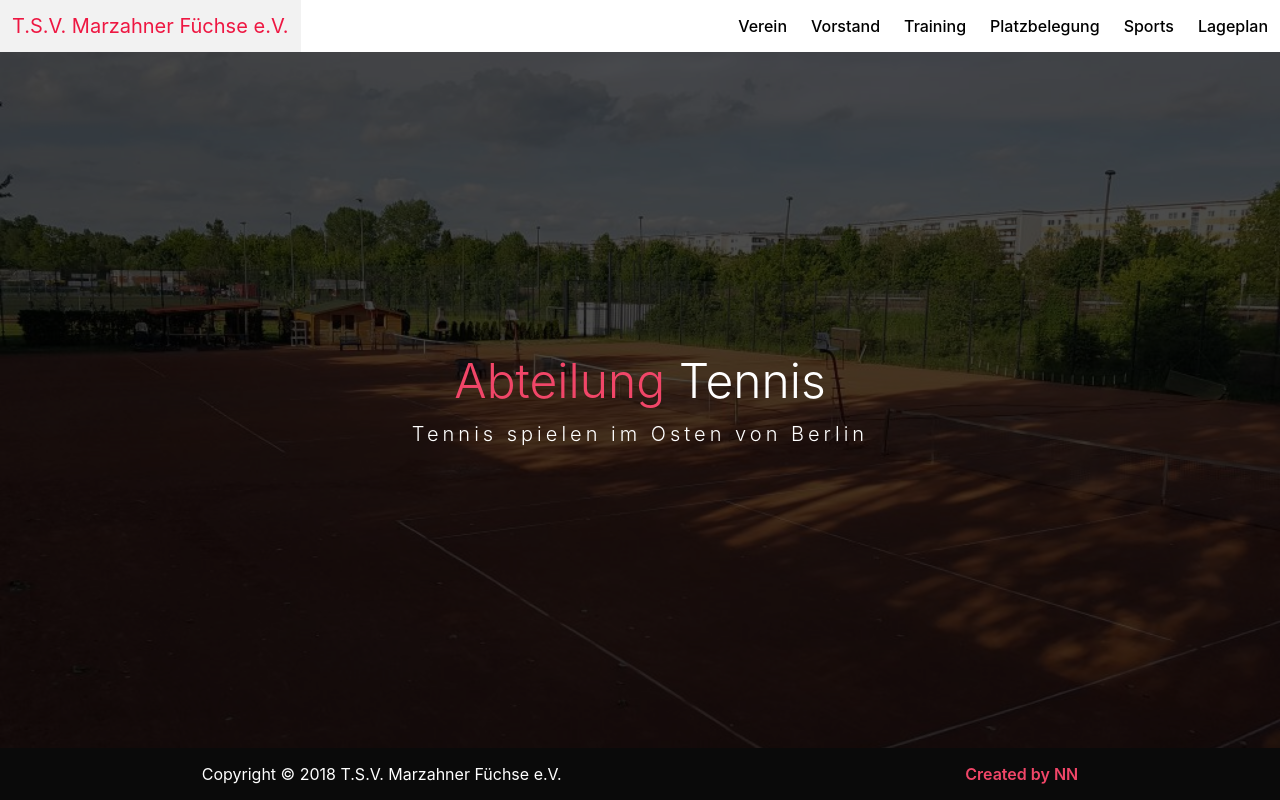
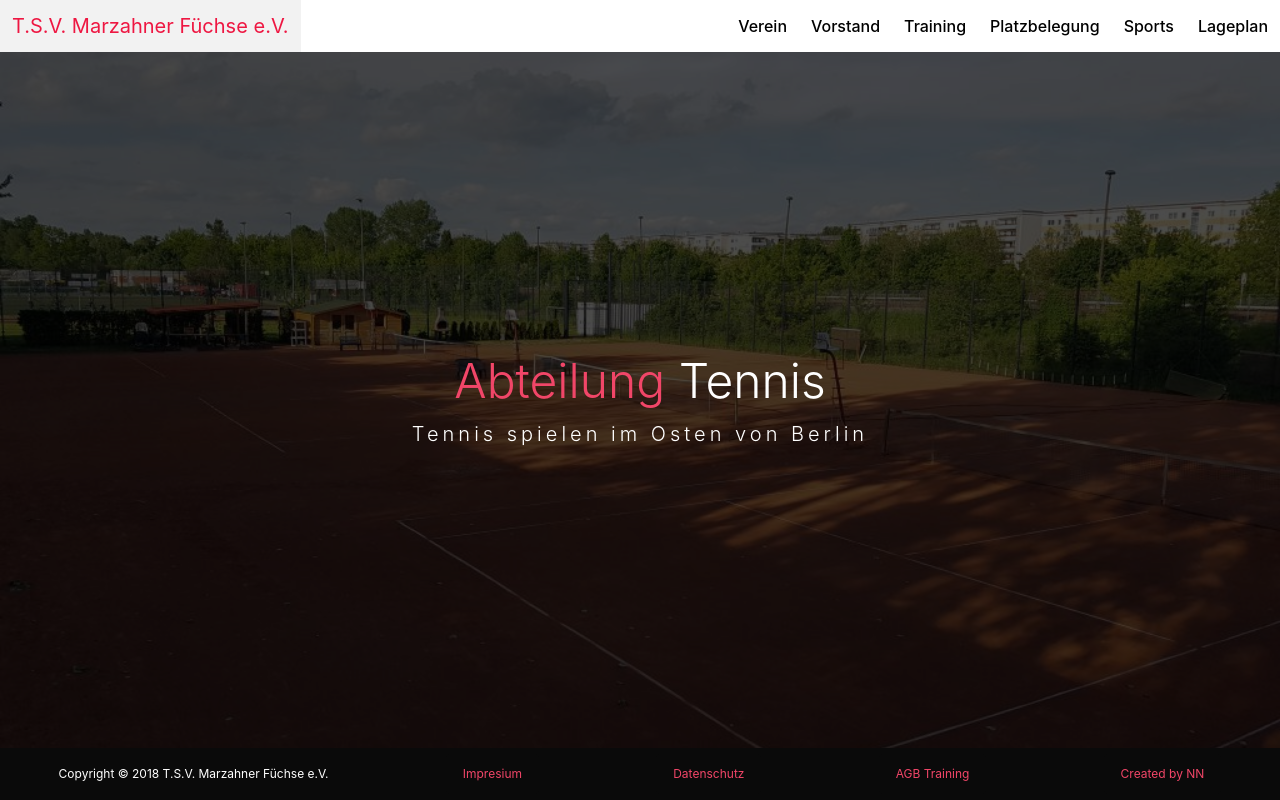
Before and after one commit to nikolaounkl/tennis_club, a React (Create React App) app: page / in a window 1280 px wide. Built offline with nearby package versions, Linux system fonts and the light colour scheme.

Commit message:
Handled ouside navbar click.

```diff
--- a/src/components/layout/Footer.js
+++ b/src/components/layout/Footer.js
@@ -1,25 +1,61 @@
 import React, { Component } from "react";
 
 export default class Footer extends Component {
-    openPDF = () => {
-
+    impresium = () => {
+        window.open(
+            "http://" + window.location.hostname + "/images/impresium.pdf"
+        );
+    };
+    Datenschutz = () => {
+        window.open(
+            "http://" + window.location.hostname + "/images/datenschutz.pdf"
+        );
+    };
+    agb = () => {
+        window.open(
+            "http://" + window.location.hostname + "/images/agb_training.pdf"
+        );
     };
     render() {
         return (
-            <nav className="level navbar is-black is-fixed-bottom">
+            <nav className="level navbar is-black is-fixed-bottom is-hidden-mobile">
                 <div className="level-item has-text-centered">
-                    <p className="link has-text-white ">Copyright © 2018 T.S.V. Marzahner Füchse e.V.</p>
+                    <p className="link has-text-white is-size-7">
+                        Copyright © 2018 T.S.V. Marzahner Füchse e.V.
+                    </p>
+                </div>
+                <div className="level-item">
+                    <button
+                        className="link button is-black has-text-danger"
+                        onClick={this.impresium}
+                    >
+                        <span className="is-size-7">Impresium</span>
+                    </button>
+                </div>
+                <div className="level-item">
+                    <button
+                        className="link button is-black has-text-danger"
+                        onClick={this.Datenschutz}
+                    >
+                        <span className="is-size-7">Datenschutz</span>
+                    </button>
+                </div>
+                <div className="level-item">
+                    <button
+                        className="link button is-black has-text-danger"
+                        onClick={this.agb}
+                    >
+                        <span className="is-size-7">AGB Training</span>
+                    </button>
                 </div>
                 <div className="level-item">
                     <a
-                        className="link has-text-danger"
+                        className="link button is-black has-text-danger"
                         href="http://www.nikolaounikolaos.com/"
                         target="_blank"
                         rel="noopener noreferrer"
                     >
-                        <span className="has-text-weight-semibold">
-                            Created by NN
-                        </span>
+                        <span className="is-size-7">Created by NN</span>
                     </a>
                 </div>
             </nav>
--- a/src/components/layout/Navbar.js
+++ b/src/components/layout/Navbar.js
@@ -5,15 +5,34 @@ export default class Navbar extends Component {
     state = {
         mobileMenu: false
     };
+
+    componentWillMount() {
+        document.addEventListener("mousedown", this.handleOutsideClick, false);
+    }
+    componentWillUnmount() {
+        document.removeEventListener(
+            "mousedown",
+            this.handleOutsideClick,
+            false
+        );
+    }
     toggleMenu = () => {
         this.setState(prevState => ({
             mobileMenu: !prevState.mobileMenu
         }));
     };
+    handleOutsideClick = e => {
+        // ignore clicks on the component itself
+        if (this.node.contains(e.target)) {
+            return;
+        }
+
+        this.toggleMenu();
+    };
     render() {
         return (
-            <div>
             <nav
+                ref={node => (this.node = node)}
                 className="navbar is-white is-fixed-top"
                 role="navigation"
                 aria-label="main navigation"
@@ -22,6 +41,7 @@ export default class Navbar extends Component {
                     <NavLink
                         to="/"
                         className="navbar-item has-text-danger is-size-5"
+                        onClick={this.state.mobileMenu ? this.toggleMenu : null}
                     >
                         T.S.V. Marzahner Füchse e.V.
                     </NavLink>
@@ -104,7 +124,6 @@ export default class Navbar extends Component {
                     </div>
                 </div>
             </nav>
-            </div>
         );
     }
 }
```
Lines whose indentation alone changed are shown as unchanged.
